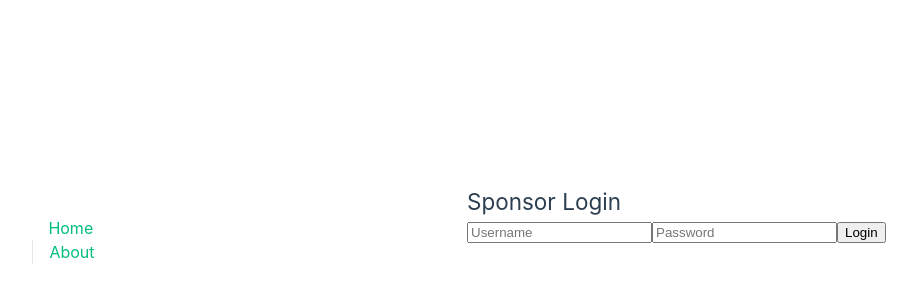
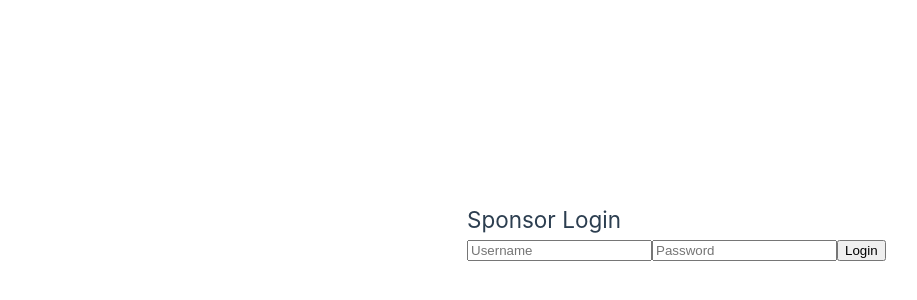
Before and after one commit to budhilnigam/CollabCrate, a Vue app in the folder frontend/: page /sponsor/login in a window 1280 px wide. Shown: the part 168-468 px from the top of the page, without its empty margins (173-1090 px from the left). Built offline with nearby package versions, Linux system fonts and the light colour scheme.

Commit message:
Commented out Router Links for now

```diff
--- a/frontend/src/App.vue
+++ b/frontend/src/App.vue
@@ -7,8 +7,8 @@
   <header>
     <div class="wrapper">
       <nav>
-        <RouterLink to="/">Home</RouterLink>
-        <RouterLink to="/about">About</RouterLink>
+        <!--RouterLink to="/">Home</RouterLink-->
+        <!--RouterLink to="/about">About</RouterLink-->
       </nav>
     </div>
   </header>
```
